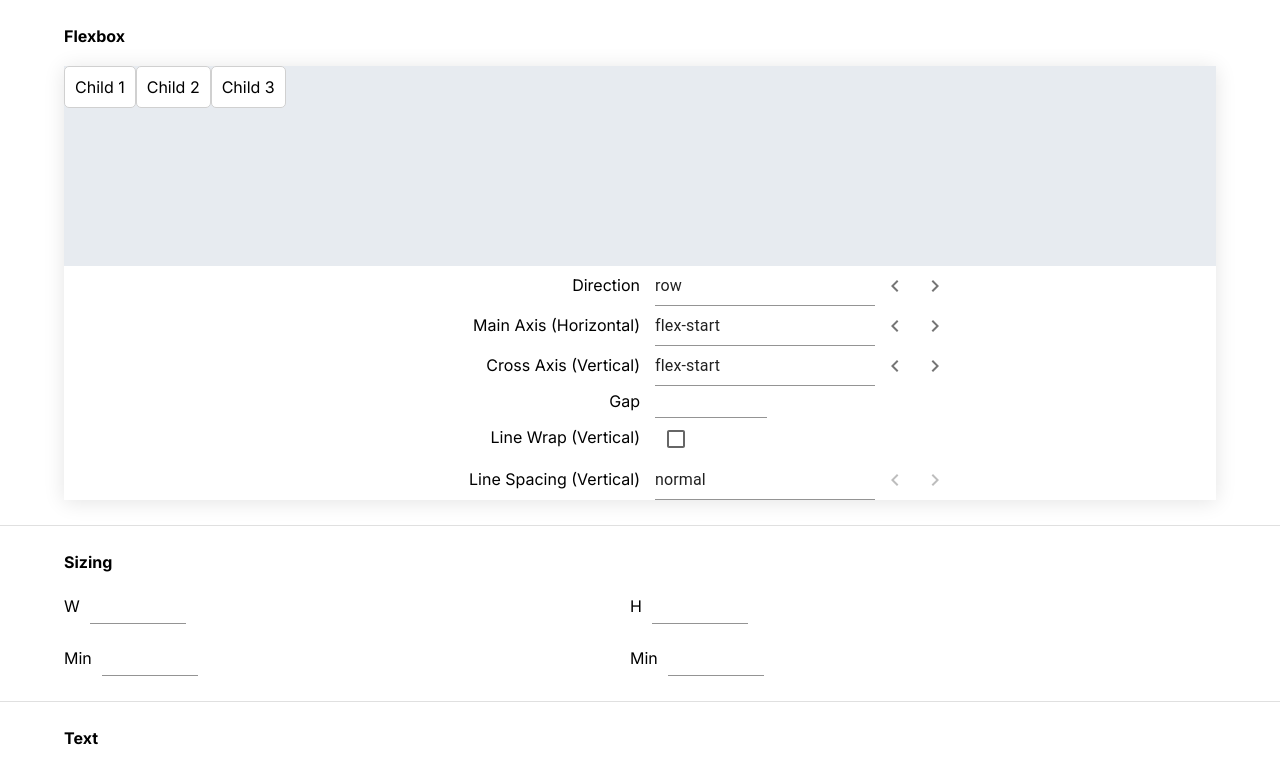
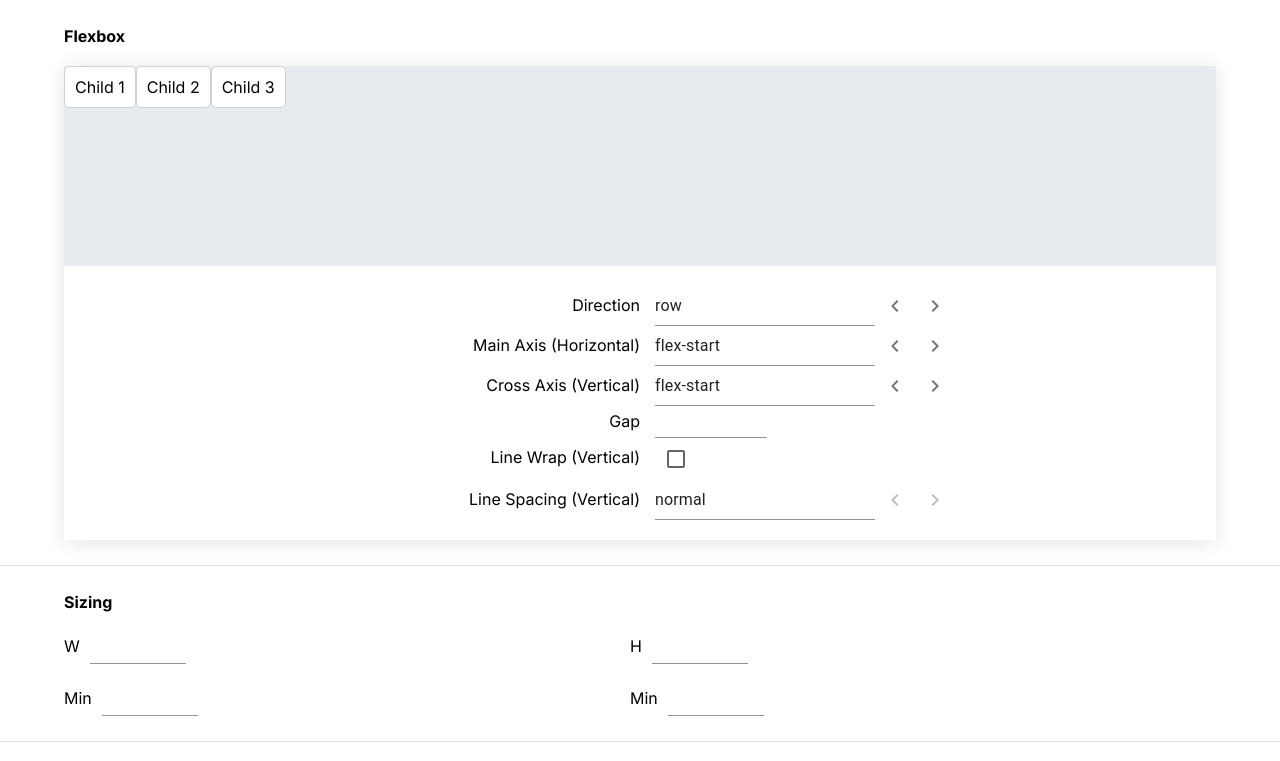
Before and after one commit to nickjiang2378/starter-css, a React (Create React App) app: page / in a window 1280 px wide. Shown: the top 761 px of the page. Built offline with nearby package versions, Linux system fonts and the light colour scheme.

Commit message:
Flex visualizer minor changes

```diff
--- a/src/pages/FlexVisualizer/FlexVisualizer.css
+++ b/src/pages/FlexVisualizer/FlexVisualizer.css
@@ -37,4 +37,5 @@
 
 .flexSettings {
     overflow: auto;
+    padding: 20px 0px;
 }
```
